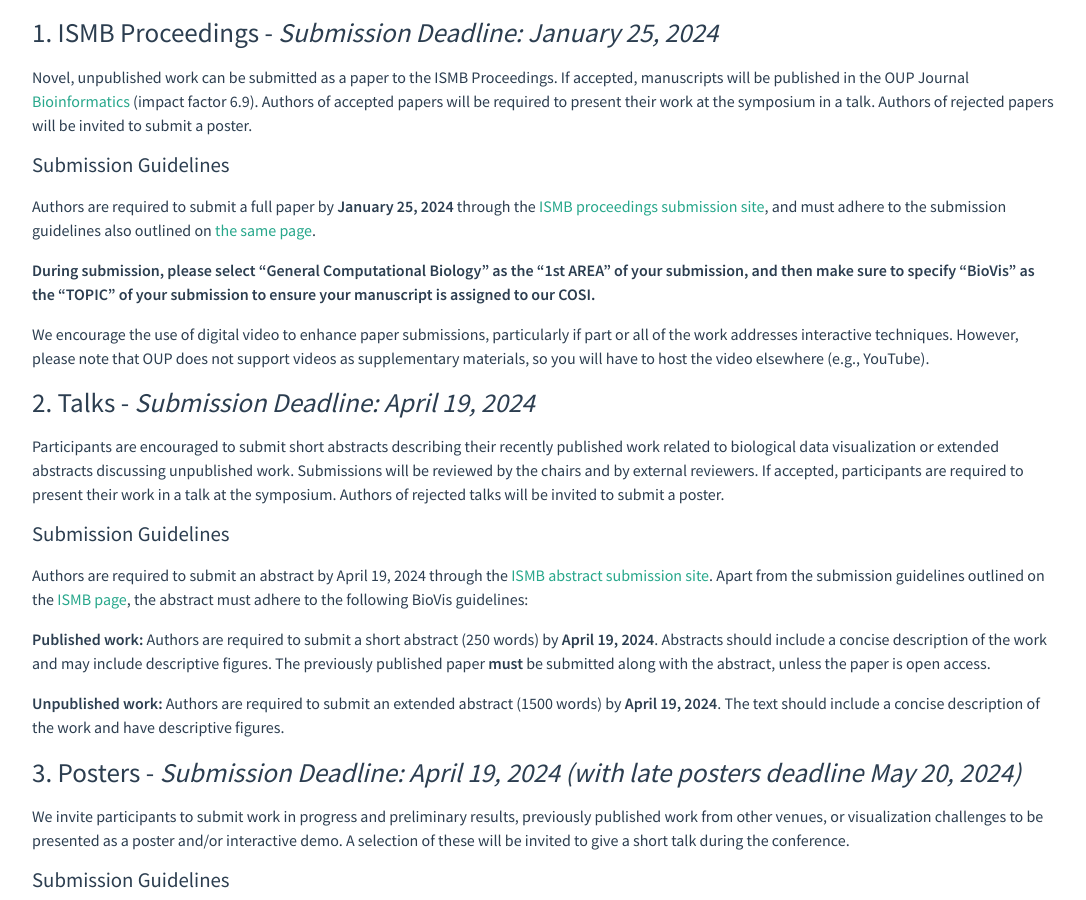
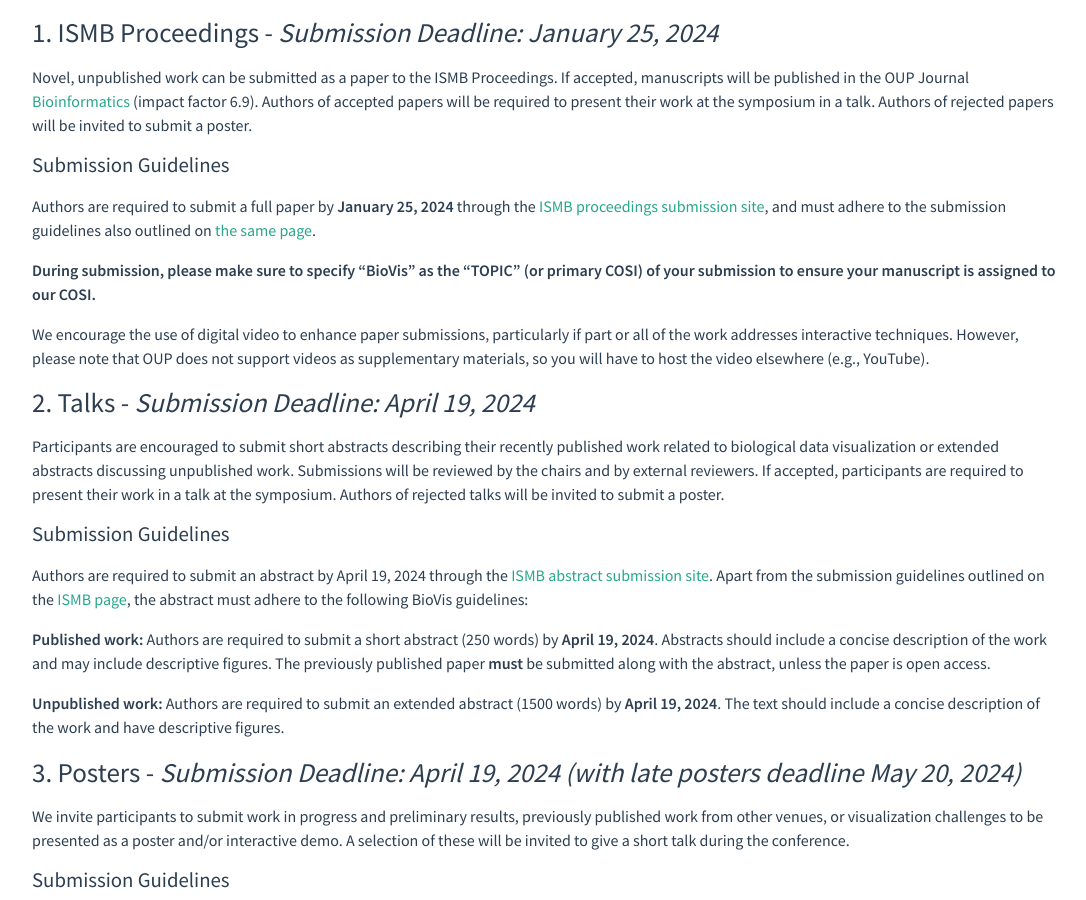
Before and after one commit to foreveremain/2024, a Jekyll site: the page built from cfp_ismb.md, in a window 1280 px wide and 900 px high, scrolled down 1340 px. Shown: the whole window, without its empty margins (96-1182 px from the left). Built offline with Jekyll 4.4.1, drawn with Linux system fonts in a browser that asks for light colours.

Commit message:
Updates cfp_ismb.md by removing the information about submission areas.

```diff
--- a/cfp_ismb.md
+++ b/cfp_ismb.md
@@ -58,7 +58,7 @@
 
 Authors are required to submit a full paper by <time>{{ site.ismb_paper_submission_deadline }}</time> through the [ISMB proceedings submission site]({{ site.ismb_paper_submission_link }}), and must adhere to the submission guidelines also outlined on [the same page]({{ site.ismb_paper_submission_link }}).
 
-**During submission, please select “General Computational Biology” as the “1st AREA” of your submission, and then make sure to specify “BioVis" as the “TOPIC” of your submission to ensure your manuscript is assigned to our COSI.**
+**During submission, please make sure to specify “BioVis" as the “TOPIC” (or primary COSI) of your submission to ensure your manuscript is assigned to our COSI.**
 
 We encourage the use of digital video to enhance paper submissions, particularly if part or all of the work addresses interactive techniques. However, please note that OUP does not support videos as supplementary materials, so you will have to host the video elsewhere (e.g., YouTube).
 
```
